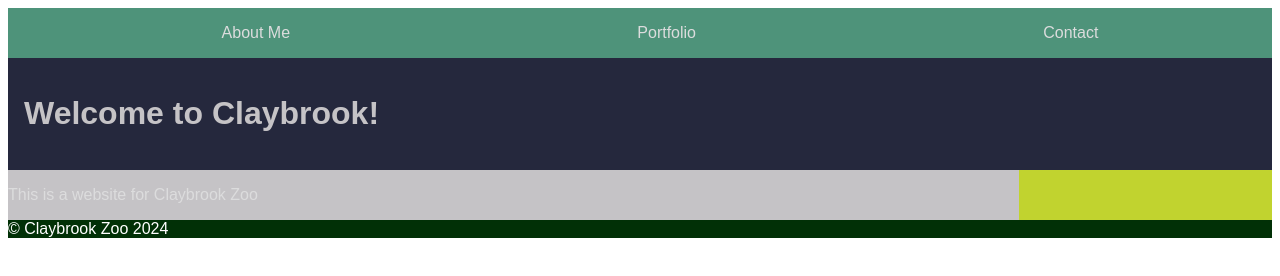
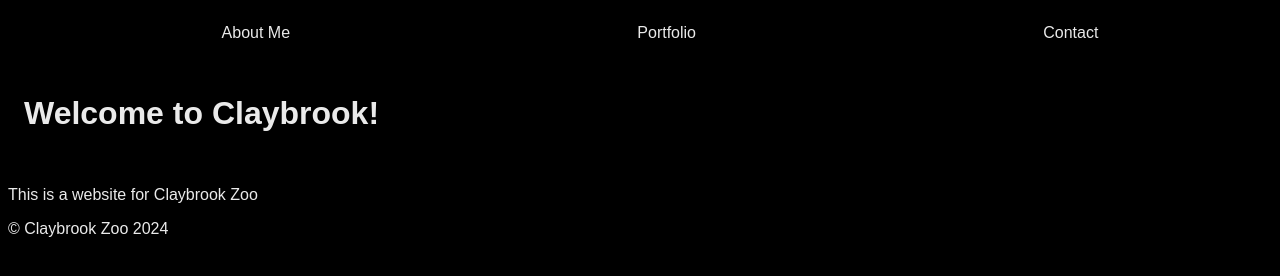
Before and after one commit to SteveHanning/Claybrook-Zoo, a plain HTML site: page index.html in a window 1280 px wide. Drawn offline with Linux system fonts and the light colour scheme.

Commit message:
Changed Colours

```diff
--- a/mobile.css
+++ b/mobile.css
@@ -29,7 +29,7 @@ body {
 
 nav {
     display: block;
-    background-color: rgb(78, 147, 122);
+    background-color: #758173;
     position: fixed;
     top: 0;
     left: 50%;
@@ -37,6 +37,10 @@ nav {
     height: 100vh;
     transform: translate(100%, 0);
     transition: transform 0.5s ease-in-out;
+}
+
+.nav{
+    background-color: #758173;
 }
 
 #clicked .on {
--- a/styles.css
+++ b/styles.css
@@ -1,33 +1,29 @@
 * {
     font-family: Arial, Helvetica, sans-serif;
+    background-color: #000000;
 }
 
 header {
-    background-color: rgb(37, 40, 61);
-    color: rgb(197, 195, 198);
+    color: #EAEAEA;
     padding: 1em;
     grid-area: header;
 }
 
 nav {
-    background-color: #4e937a;
     grid-area: nav;
 }
 
 main {
-    background-color: #c5c3c6;
-    color: rgb(220, 220, 221);
+    color: #EAEAEA;
     grid-area: main;
 }
 
 aside {
-    background-color: #c1d32f;
     grid-area: aside;
 }
 
 footer {
-    background-color: #013006;
-    color: white;
+    color: #EAEAEA;
     grid-area: footer;
 }
 
@@ -51,7 +47,7 @@ nav ul {
 
 nav a {
     text-decoration: none;
-    color: rgb(220, 220, 221);
+    color: #EAEAEA;
 }
 
 
```
